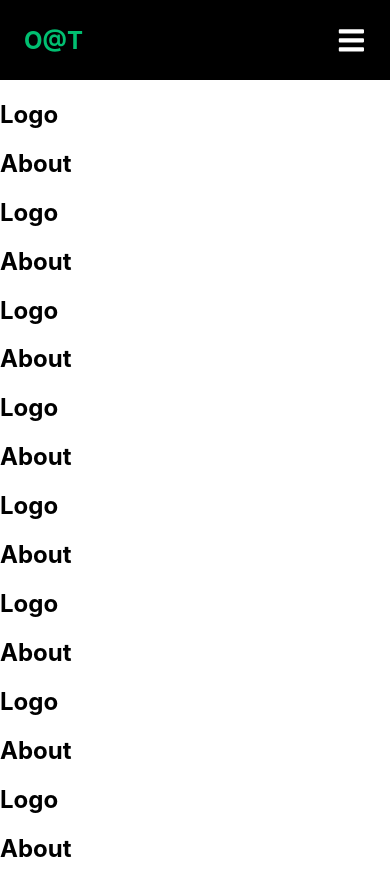
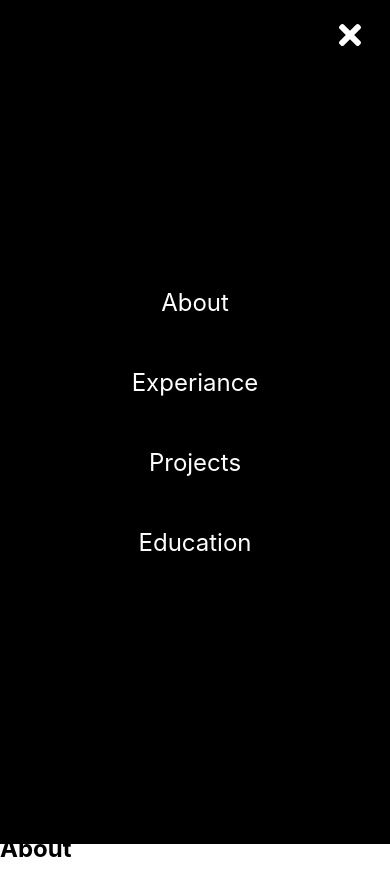
Before and after one commit to Nattapon33998/sideProject, a React (Create React App) app in the folder 11_CV/cv/: page / in a window 390 px wide. Both pictures are taken after a click on the element 351 px from the left and 39 px from the top of the page. Built offline with nearby package versions, Linux system fonts and the light colour scheme.

Commit message:
sidebar complet

```diff
--- a/11_CV/cv/src/App.js
+++ b/11_CV/cv/src/App.js
@@ -1,11 +1,17 @@
-import logo from "./logo.svg";
-import "./App.css";
+import React, { useState } from "react";
 import Navbar from "./components/Navbar/Navbar";
+import Sidebar from "./components/Sidebar/Sidebar";
 
 function App() {
+  const [isOpen, setIsOpen] = useState(false);
+  const toggle = () => {
+    setIsOpen(!isOpen);
+  };
+
   return (
     <div>
-      <Navbar />
+      <Sidebar isOpen={isOpen} toggle={toggle} />
+      <Navbar toggle={toggle} />
       <h2>Logo</h2>
       <h2>About</h2>
       <h2>Logo</h2>
--- a/11_CV/cv/src/components/Navbar/Navbar.js
+++ b/11_CV/cv/src/components/Navbar/Navbar.js
@@ -3,7 +3,7 @@ import { Link as LinkS } from "react-scroll";
 import { FaBars } from "react-icons/fa";
 import "./Navbar.css";
 
-const Navbar = () => {
+const Navbar = ({ toggle }) => {
   return (
     <div className="nav">
       <div className="navContainer">
@@ -22,7 +22,7 @@ const Navbar = () => {
             <LinkS className="navLink">Education</LinkS>
           </li>
         </ul>
-        <div className="mobileIcon">
+        <div className="mobileIcon" onClick={toggle}>
           <FaBars />
         </div>
       </div>
--- /dev/null
+++ b/11_CV/cv/src/components/Sidebar/Sidebar.css
@@ -0,0 +1,56 @@
+.sideBarContainer {
+  position: fixed;
+  z-index: 999;
+  width: 100%;
+  height: 100%;
+  background: #000;
+  display: grid;
+  align-items: center;
+  top: 0;
+  left: 0;
+  transition: 0.3s ease-in-out;
+  /* top: -100%; */
+  /* opacity: ${({ isOpen }) => (isOpen ? '100%' : '0')};
+    top: ${({ isOpen }) => (isOpen ? '0' : '-100%')}; */
+  z-index: 999;
+}
+
+.Icon {
+  position: absolute;
+  top: 1.2rem;
+  right: 1.5rem;
+  background: transparent;
+  border: transparent;
+  font-size: 2rem;
+  cursor: pointer;
+  outline: none;
+  color: #fff;
+}
+
+.sideBarWrapper {
+  color: #fff;
+}
+
+.sideBarMenu {
+  display: grid;
+  grid-template-columns: 1fr;
+  grid-template-rows: repeat(4, 80px);
+  text-align: center;
+}
+
+.sideBarLink {
+  display: flex;
+  align-items: center;
+  justify-content: center;
+  font-size: 1.5rem;
+  text-decoration: none;
+  list-style: none;
+  transition: 0.2s ease-in-out;
+  text-decoration: none;
+  cursor: pointer;
+  transition: 0.2s ease-in-out;
+}
+
+.sideBarLink:hover {
+  color: #01bf71;
+}
--- /dev/null
+++ b/11_CV/cv/src/components/Sidebar/Sidebar.js
@@ -0,0 +1,37 @@
+import React from "react";
+import { Link as LinkS } from "react-scroll";
+import { FaTimes } from "react-icons/fa";
+import "./Sidebar.css";
+
+const Sidebar = ({ isOpen, toggle }) => {
+  return (
+    <div
+      className="sideBarContainer"
+      style={
+        isOpen ? { top: "0", opacity: "100%" } : { top: "-100%", opacity: "0" }
+      }
+    >
+      <div className="Icon" onClick={toggle}>
+        <FaTimes />
+      </div>
+      <div className="sideBarWrapper">
+        <div className="sideBarMenu">
+          <LinkS className="sideBarLink" onClick={toggle}>
+            About
+          </LinkS>
+          <LinkS className="sideBarLink" onClick={toggle}>
+            Experiance
+          </LinkS>
+          <LinkS className="sideBarLink" onClick={toggle}>
+            Projects
+          </LinkS>
+          <LinkS className="sideBarLink" onClick={toggle}>
+            Education
+          </LinkS>
+        </div>
+      </div>
+    </div>
+  );
+};
+
+export default Sidebar;
```
